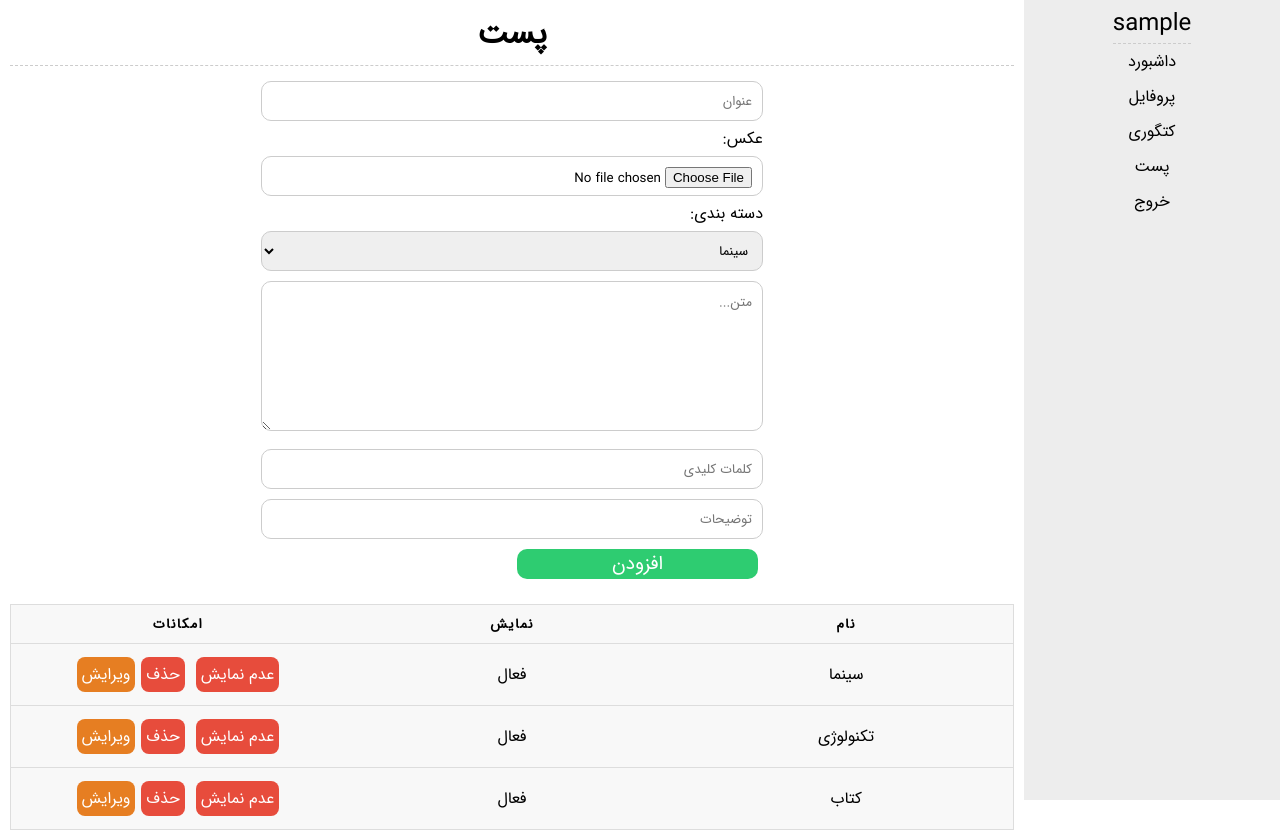
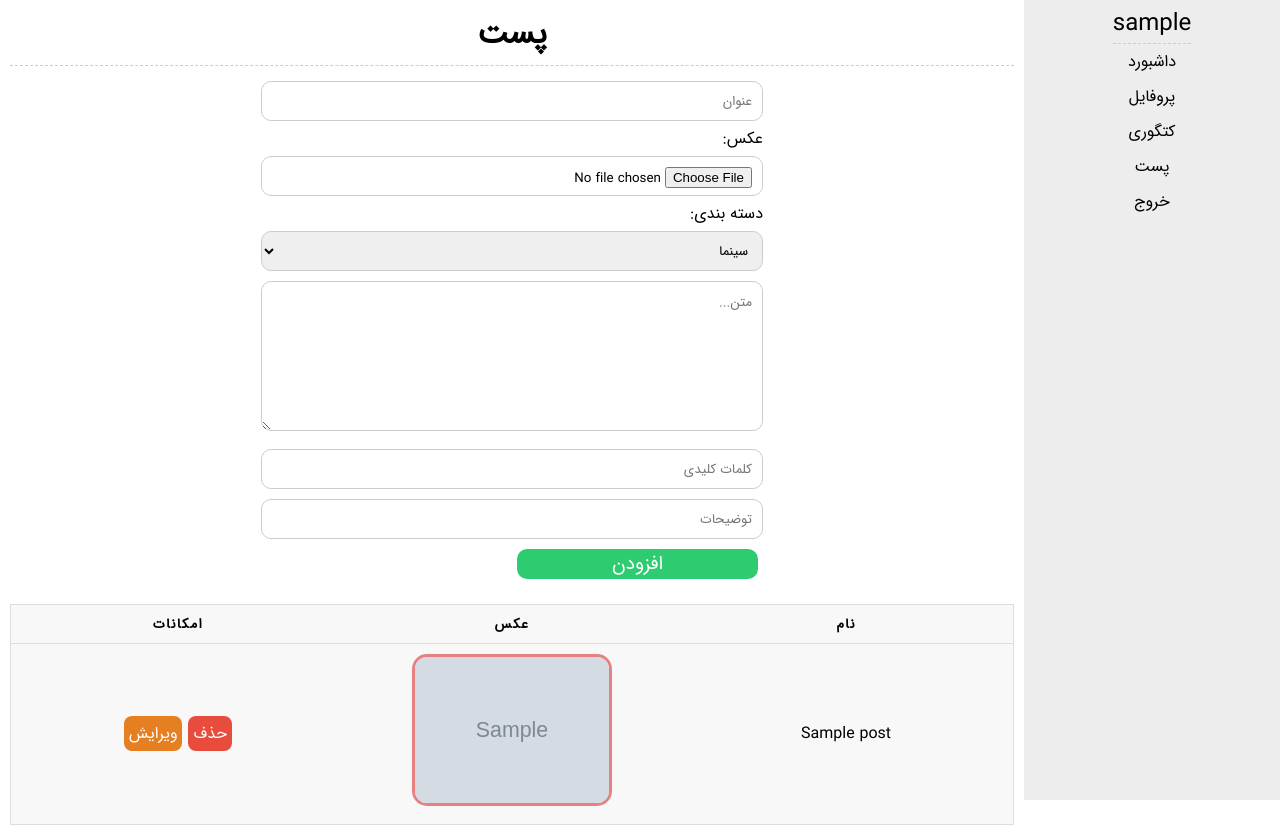
Before and after one commit to sajadspeed/php-teaching, a PHP site: page /PHP_Learning/admin/post.php in a window 1280 px wide. Run offline with PHP 8.4, Linux system fonts and the light colour scheme; the visitor is signed in with stand-in values (Sample User, id 1); data comes from the database, SQL or seed files in the repository; both versions use the stored data as it was after the commit; tables that the repository leaves empty hold one stand-in row (values such as "Sample post"); grey boxes marked "Sample" are stand-in pictures.

Commit message:
Section_10 1h

```diff
--- a/admin/css/style.css
+++ b/admin/css/style.css
@@ -143,7 +143,12 @@ form h1{
 	text-align: center;
 }
 
-
+.profile-image{
+	width: 100px;
+    height: 100px;
+    margin: 10px calc(50% - 50px);
+    border-radius: 100px;
+}
 
 
 /***** Table ****/
@@ -173,7 +178,11 @@ table {
 	padding: .625em;
 	text-align: center;
   }
-
+  table tr td img{
+		width: 200px;
+		border-radius: 15px;
+		border: 3px solid #e78181;
+	}
   table th {
 	font-size: .85em;
 	letter-spacing: .1em;
@@ -213,6 +222,7 @@ table {
 	  text-align: right;
 	}
 
+
 	table td::before {
 	  /*
 	  * aria-label has no advantage, it won't be read inside a table
--- a/admin/post.php
+++ b/admin/post.php
@@ -13,14 +13,8 @@
 	$field_description = null;
 
 	if(isset($_GET['action']) && isset($_GET['id'])){
-		if($_GET['action'] == "show" && isset($_GET['show'])){
-			if(!mysqli_query($con, "UPDATE `category` SET `show`={$_GET['show']} WHERE `id`=".$_GET['id']))
-				alert();
-			else
-				redirect();
-		}
-		else if($_GET['action'] == "delete"){
-			if(!mysqli_query($con, "DELETE FROM `category` WHERE `id`=".$_GET['id']))
+		if($_GET['action'] == "delete"){
+			if(!mysqli_query($con, "DELETE FROM `post` WHERE `id`=".$_GET['id']))
 				alert();
 			else
 				redirect();
@@ -74,7 +68,7 @@
 						isset($_POST['keyword']) && isset($_POST['description']))
 					{
 						if($_POST['status'] == "add"){
-							$fileName = uploadImage($_FILES['image']);
+							$fileName = uploadImage($_FILES['image'], "post");
 
 							if($fileName != false){
 								$query = "
@@ -100,32 +94,25 @@
 				<thead>
 					<tr>
 						<th>نام</th>
-						<th>نمایش</th>
+						<th>عکس</th>
 						<th>امکانات</th>
 					</tr>
 				</thead>
 				<tbody>
 
 					<?php
-						$select = mysqli_query($con, "SELECT * FROM `category`");
-						$categories = mysqli_fetch_all($select, MYSQLI_ASSOC);
+						$select = mysqli_query($con, "SELECT `id`, `title`, `image` FROM `post`");
+						$posts = mysqli_fetch_all($select, MYSQLI_ASSOC);
 
-						foreach ($categories as $value) {
-							if(($value['show'])==1)
-								$btnShow = btnTable("?action=show&show=0&id={$value['id']}", "عدم نمایش");
-							else
-								$btnShow = btnTable("?action=show&show=1&id={$value['id']}", "نمایش", "green");
 
-							$status = $value['show']==1?"فعال":"غیرفعال";
 
+						foreach ($posts as $value) {
+							$action = btnTable_action($value['id']);
 							echo "
 								<tr>
-									<td>{$value['name']}</td>
-									<td>$status</td>
-									<td>
-										$btnShow
-										".btnTable_action($value['id'])."
-									</td>
+									<td>{$value['title']}</td>
+									<td><img src=\"".url_post_image($value['image'])."\"></td>
+									<td>$action</td>
 								</tr>
 							";
 						}
--- a/admin/test.php
+++ b/admin/test.php
@@ -2,9 +2,11 @@
 	include "../include/function.php";
 	if(isset($_POST['submit'])){
 
-		var_dump($_POST);
+
 
 	}
+
+	echo null;
 ?>
 <form action="" method="post">
 <select name="category">
--- a/include/function.php
+++ b/include/function.php
@@ -1,4 +1,6 @@
 <?php
+	define("absolute", "http://localhost/PHP_Learning/");
+
 	function head($title = null){
 		if($title == null){
 			$pathinfo = pathinfo($_SERVER['REQUEST_URI']);
@@ -64,8 +66,12 @@
 		echo '<button name="submit">'.($formStatus=="add"?"افزودن":"ویرایش").'</button>';
 	}
 
-	function uploadImage($fileArray, $required = true){
-		$target_dir = "../upload/";
+	function uploadImage($fileArray, $extraDir = null, $required = true){
+		if($extraDir != null)
+			$extraDir = $extraDir . "/";
+
+		$target_dir = "../upload/$extraDir";
+
 		$fileName = time() * rand(1, 100) . ".jpg";
 		$target_file = $target_dir . $fileName ;
 
@@ -96,4 +102,15 @@
 			return false;
 		}
 	}
+
+	function url_post_image($imageName){
+		return absolute."upload/post/$imageName";
+	}
+
+	function url_user_image($imageName){
+		if($imageName == 0)
+			return absolute."image/user.jpg";
+		else
+			return absolute."upload/user/$imageName";
+	}
 ?>
```
Also changed, not shown: admin/profile.php (+17 -4 lines), mag.sql (+8 -12 lines), image/user.jpg (added), upload/124885293533.jpg (deleted), upload/149213357256.jpg (deleted), upload/1621883872.jpg (deleted), upload/77850449568.jpg (deleted), upload/84338122492.jpg (deleted), upload/user/124911878784.jpg (added).
